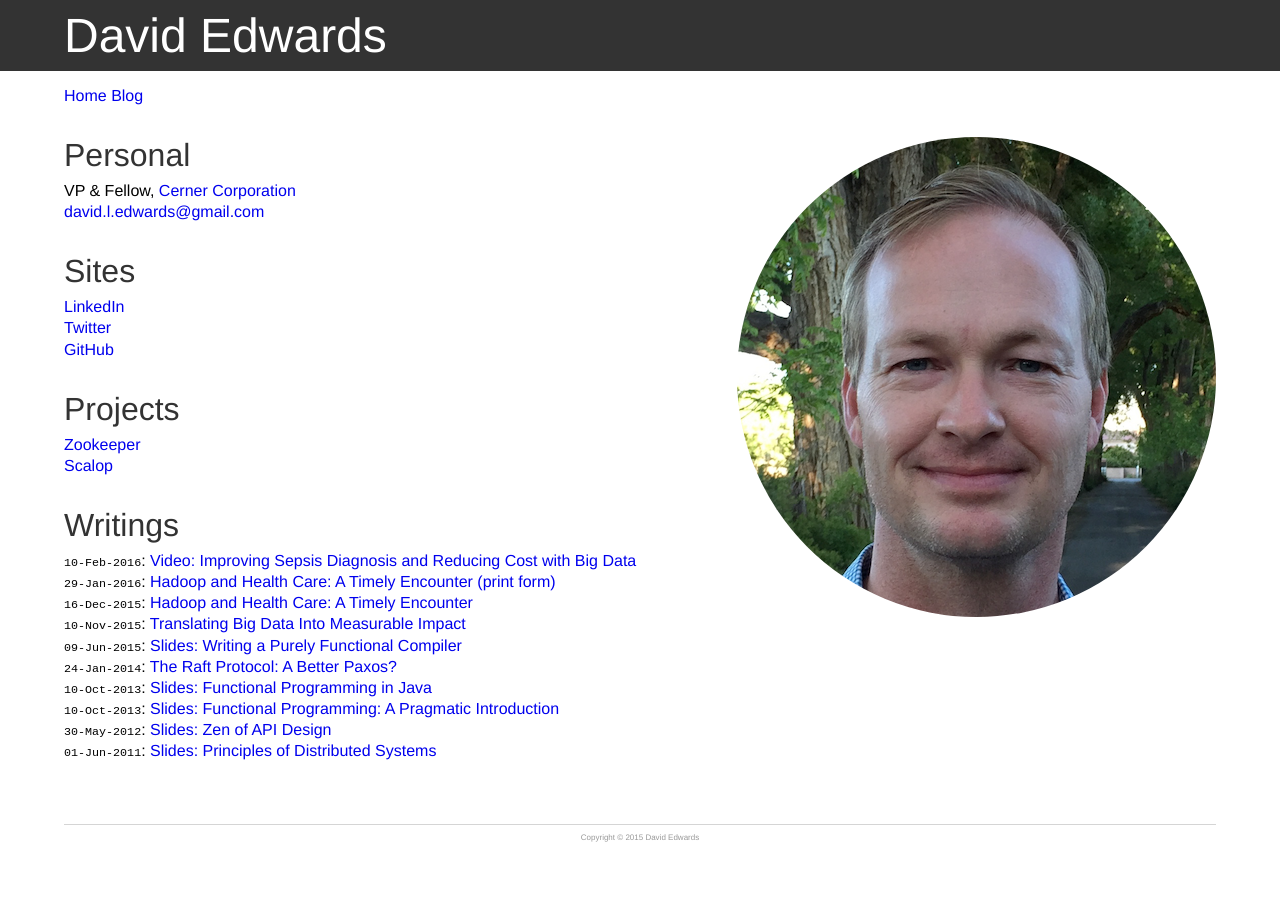
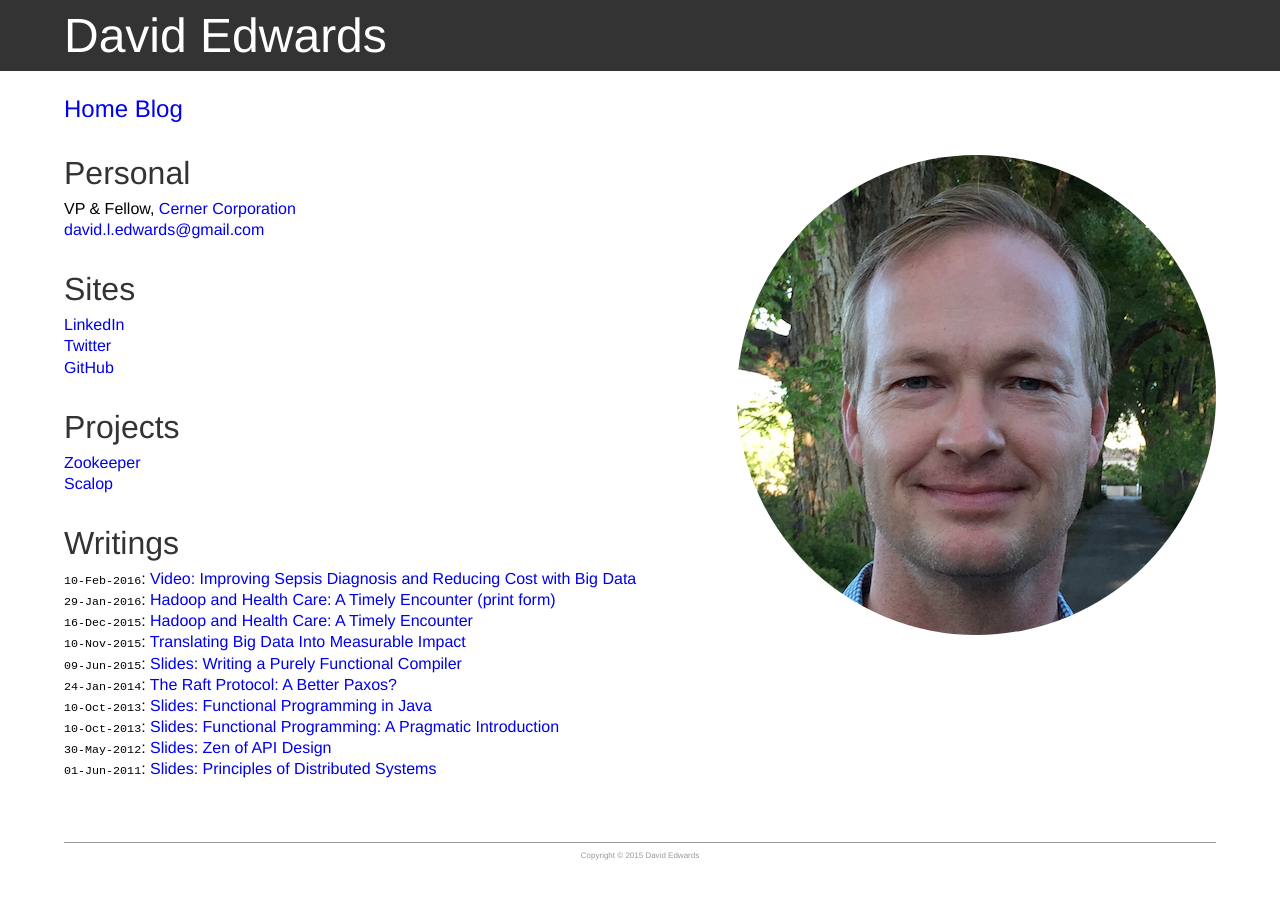
Before and after one commit to davidledwards/davidledwards.github.io, a Jekyll site: the page built from index.html, in a window 1280 px wide. Built offline with Jekyll 4.4.1, drawn with Linux system fonts in a browser that asks for light colours.

Commit message:
change navigation font and color

```diff
--- a/css/main.css
+++ b/css/main.css
@@ -3,6 +3,11 @@ body {
   margin: 0;
   padding: 0 4em;
   padding: 0 4rem;
+}
+
+nav {
+  font-size: 1.5em;
+  color: #999999;
 }
 
 nav ul {
@@ -11,6 +16,24 @@ nav ul {
 }
 
 nav ul li {
+  display: inline;
+}
+
+footer {
+  font-size: 0.5em;
+  margin-top: 4em;
+  margin-top: 4rem;
+  border-top: 1px solid #999999;
+  text-align: center;
+  color: #999999;
+}
+
+footer ul {
+  padding: 0;
+  list-style: none;
+}
+
+footer ul li {
   display: inline;
 }
 
@@ -53,29 +76,3 @@ a {
   font-family: Monospace;
   font-size: 0.9em;
 }
-
-footer {
-  font-size: 0.5em;
-  margin-top: 4em;
-  margin-top: 4rem;
-  border-top: 1px solid #d5d5d5;
-  text-align: center;
-  color: #999999;
-}
-
-footer ul {
-  padding: 0;
-  list-style: none;
-}
-
-footer ul li {
-  display: inline;
-}
-
-#footer {
-  font-size: 0.5em;
-  margin-top: 4em;
-  margin-top: 4rem;
-  text-align: center;
-  color: #999999;
-}
```
